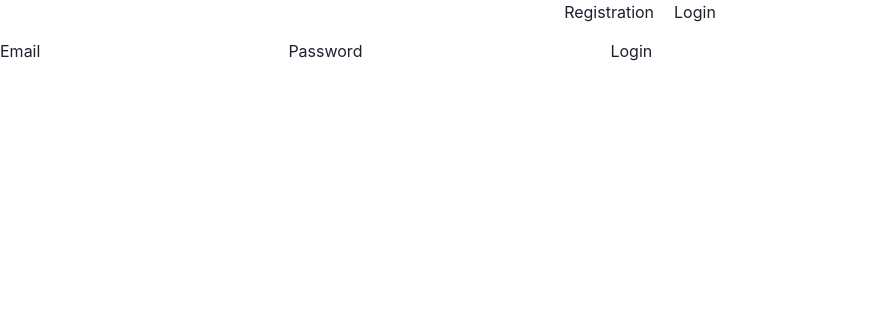
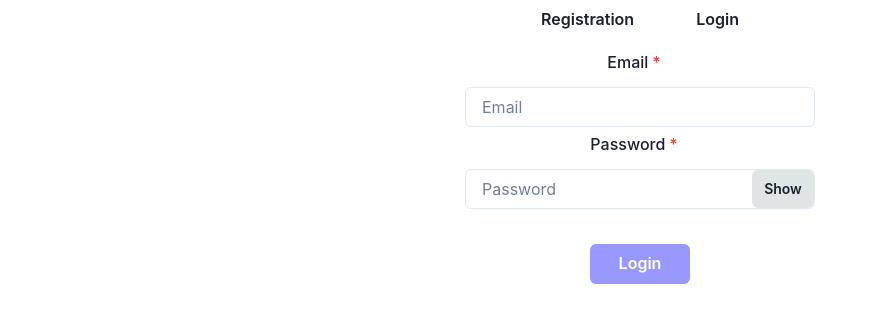
Before and after one commit to elisbet017/goit-react-hw-08-phonebook, a React (Create React App) app: page /login in a window 1280 px wide. Shown: the top 322 px of the page, without its empty margins (0-877 px from the left). Built offline with nearby package versions, Linux system fonts and the light colour scheme.

Commit message:
Add styles

```diff
--- a/src/components/Filter/Filter.jsx
+++ b/src/components/Filter/Filter.jsx
@@ -1,15 +1,15 @@
 import React from 'react';
-import { Field, Input } from '../Form/Form.styled';
 import { useDispatch, useSelector } from 'react-redux';
 import { setFilter } from 'redux/contacts/filter-slice';
 import { getFilter } from 'redux/contacts/contacts-selectors';
+import { Flex, FormLabel, Input } from '@chakra-ui/react';
 
 const Filter = () => {
   const filter = useSelector(getFilter);
   const dispatch = useDispatch();
   return (
-    <Field>
-      Find contact by name
+    <Flex flexDir='column' align='center' gap='10px'>
+      <FormLabel htmlFor="filter" m='0'>Find contact by name</FormLabel>
       <Input
         type="text"
         name="filter"
@@ -17,8 +17,12 @@ const Filter = () => {
         onChange={e => {
           dispatch(setFilter(e.target.value));
         }}
+        w="350px"
+        id="filter"
+        placeholder="Name"
+        focusBorderColor="#9898ff"
       />
-    </Field>
+    </Flex>
   );
 };
 export default Filter;
--- a/src/components/SharedLayout/AuthNav/AuthNav.jsx
+++ b/src/components/SharedLayout/AuthNav/AuthNav.jsx
@@ -1,12 +1,34 @@
-import { Flex } from '@chakra-ui/react';
+import { Button, Flex } from '@chakra-ui/react';
 import { NavLink } from 'react-router-dom';
-import { Link as ChakraLink } from '@chakra-ui/react';
 
 const AuthNav = () => {
   return (
-    <Flex gap="20px" justify="center">
-      <ChakraLink as={NavLink} to="/register">Registration</ChakraLink>
-      <ChakraLink as={NavLink} to="/login">Login</ChakraLink>
+    <Flex gap="30px" justify="center" align="center">
+      <Button
+        as={NavLink}
+        to="/register"
+        h="30px"
+        backgroundColor="#fff"
+        _hover={{
+          color: 'black',
+          bgGradient:
+            'linear-gradient(135deg, rgba(152,152,255,1) 0%, rgba(120,255,247,1) 100%)',
+        }}
+      >
+        Registration
+      </Button>
+      <Button
+        as={NavLink}
+        to="/login"
+        h="30px"
+        backgroundColor="#fff"
+        _hover={{
+          color: 'black',
+          bgGradient: 'linear-gradient(135deg, rgba(152,152,255,1) 0%, rgba(120,255,247,1) 100%)',
+        }}
+      >
+        Login
+      </Button>
     </Flex>
   );
 };
--- a/src/components/SharedLayout/Navigation.jsx
+++ b/src/components/SharedLayout/Navigation.jsx
@@ -2,9 +2,9 @@ import { NavLink } from 'react-router-dom';
 
 const Navigation = () => {
   return (
-    <nav>
+    <>
       <NavLink to="/contacts">Contacts</NavLink>
-    </nav>
+    </>
   );
 }
 
--- a/src/components/SharedLayout/SharedLayout.jsx
+++ b/src/components/SharedLayout/SharedLayout.jsx
@@ -1,19 +1,17 @@
 import { useSelector } from 'react-redux';
 import { getIsLoggedIn } from 'redux/auth/auth-selectors';
 import AuthNav from './AuthNav/AuthNav';
-import Navigation from './Navigation';
 import UserMenu from './UserMenu/UserMenu';
 import { Box } from '@chakra-ui/react';
 
 const SharedLayout = () => {
   const isLoggedIn = useSelector(getIsLoggedIn);
   return (
-    <Box as='header' mb='15px'>
+    <Box as="header" p="5px 0" mb="10px">
       {isLoggedIn ? (
-        <>
-          <Navigation />
+        <Box as="nav">
           <UserMenu />
-        </>
+        </Box>
       ) : (
         <AuthNav />
       )}
--- a/src/components/SharedLayout/UserMenu/UserMenu.jsx
+++ b/src/components/SharedLayout/UserMenu/UserMenu.jsx
@@ -1,7 +1,7 @@
 import { useDispatch, useSelector } from 'react-redux';
 import { logout } from 'redux/auth/auth-operations';
 import { getUserEmail } from 'redux/auth/auth-selectors';
-import { Avatar, Flex } from '@chakra-ui/react';
+import { Avatar, Button, Flex } from '@chakra-ui/react';
 
 const UserMenu = () => {
   const dispatch = useDispatch();
@@ -10,12 +10,24 @@ const UserMenu = () => {
     dispatch(logout());
   }
   return (
-    <Flex justify="end" gap="20px" align='center'>
-      <Avatar src="https://bit.ly/broken-link" w='40px' h='40px'/>
+    <Flex justify="end" gap="15px" align="center">
+      <Avatar src="https://bit.ly/broken-link" w="40px" h="40px" />
       <p>{email}</p>
-      <button type="button" onClick={handleLogout}>
+      <Button
+        type="button"
+        color="white"
+        backgroundColor="#9898ff"
+        variant="solid"
+        w="100px"
+        h='36px'
+        _hover={{
+          color: 'black',
+          backgroundColor: '#DFE5E5',
+        }}
+        onClick={handleLogout}
+      >
         Logout
-      </button>
+      </Button>
     </Flex>
   );
 };
--- a/src/index.js
+++ b/src/index.js
@@ -8,11 +8,10 @@ import { ChakraProvider, extendTheme } from '@chakra-ui/react';
 import { App } from 'components/App';
 import './index.css';
 
+
 const colors = {
   brand: {
     900: '#1a365d',
-    // 800: '#153e75',
-    // 700: '#2a69ac',
   },
 };
 
--- a/src/pages/LoginPage.jsx
+++ b/src/pages/LoginPage.jsx
@@ -1,66 +1,112 @@
+import {
+  Button,
+  Flex,
+  FormControl,
+  FormLabel,
+  Input,
+  InputGroup,
+  InputRightElement,
+} from '@chakra-ui/react';
 import { Notify } from 'notiflix';
 import { useState } from 'react';
 import { useDispatch } from 'react-redux';
 import { login } from 'redux/auth/auth-operations';
 
 const LoginPage = () => {
-  const [email, setEmail] = useState('');
-  const [password, setPassword] = useState('');
+  const [user, setUser] = useState({
+    email: '',
+    password: '',
+  });
+
+  const [show, setShow] = useState(false);
+
+  const handleShow = () => {
+    setShow(!show);
+  };
 
   const dispatch = useDispatch();
 
   const handleValueChange = e => {
-    switch (e.target.name) {
-      case 'email': {
-        setEmail(e.target.value);
-        break;
-      }
-      case 'password': {
-        setPassword(e.target.value);
-        break;
-      }
-      default:
-        return;
-    }
+    const field = e.target;
+    setUser({ ...user, [field.name]: field.value });
   };
 
   const handleSubmit = e => {
     e.preventDefault();
-    dispatch(login({ email, password }))
+    dispatch(login(user))
       .unwrap()
-      .then(() => Notify.success('You are successfully logged in')).catch(() => Notify.failure('Something was wrong :('));
+      .then(() => Notify.success('You are successfully logged in'))
+      .catch(() => Notify.failure('Something was wrong :('));
     resetForm();
   };
 
   const resetForm = () => {
-    setEmail('');
-    setPassword('');
+    setUser({
+      email: '',
+      password: '',
+    });
   };
 
   return (
-    <div>
-      <form onSubmit={handleSubmit}>
-        <label>
-          Email
-          <input
+    <>
+      <FormControl as="form" onSubmit={handleSubmit} isRequired>
+        <Flex gap="5px" alignItems="center" flexDir="column">
+          <FormLabel htmlFor="login-email">Email</FormLabel>
+          <Input
             type="email"
             name="email"
-            value={email}
+            value={user.email}
             onChange={handleValueChange}
+            placeholder="Email"
+            w="350px"
+            focusBorderColor="#9898ff"
+            id="login-email"
           />
-        </label>
-        <label>
-          Password
-          <input
-            type="password"
-            name="password"
-            value={password}
-            onChange={handleValueChange}
-          />
-        </label>
-        <button type="submit">Login</button>
-      </form>
-    </div>
+          <FormLabel htmlFor="login-password">Password</FormLabel>
+          <InputGroup w="350px" alignItems="center">
+            <Input
+              type={show ? 'text' : 'password'}
+              name="password"
+              value={user.password}
+              onChange={handleValueChange}
+              placeholder="Password"
+              focusBorderColor="#9898ff"
+              id="login-password"
+            />
+            <InputRightElement width="4rem">
+              <Button
+                h="38px"
+                size="sm"
+                onClick={handleShow}
+                backgroundColor="#DFE5E5"
+                variant="solid"
+                w="62px"
+                _hover={{
+                  color: 'white',
+                  backgroundColor: '#9898ff',
+                }}
+              >
+                {show ? 'Hide' : 'Show'}
+              </Button>
+            </InputRightElement>
+          </InputGroup>
+          <Button
+            type="submit"
+            color="white"
+            backgroundColor="#9898ff"
+            variant="solid"
+            w="100px"
+            mt="30px"
+            _hover={{
+              color: 'black',
+              backgroundColor: '#DFE5E5',
+            }}
+          >
+            Login
+          </Button>
+        </Flex>
+      </FormControl>
+    </>
   );
 };
 
--- a/src/pages/RegisterPage.jsx
+++ b/src/pages/RegisterPage.jsx
@@ -50,42 +50,74 @@ const RegisterPage = () => {
   };
 
   return (
-    <div>
-      <FormControl onSubmit={handleSubmit} isRequired>
-        <InputGroup gap="20px" justifyContent="center">
-          <FormLabel>Name</FormLabel>
+      <FormControl as="form" onSubmit={handleSubmit} isRequired>
+        <Flex alignItems="center" flexDir="column" gap="5px">
+          <FormLabel htmlFor="register-name">Name</FormLabel>
           <Input
             type="text"
             name="name"
             value={user.name}
             onChange={handleValueChange}
             placeholder="Name"
+            w="350px"
+            focusBorderColor="#9898ff"
+            id="register-name"
           />
-          <FormLabel>Email</FormLabel>
+          <FormLabel htmlFor="register-email">Email</FormLabel>
           <Input
             type="email"
             name="email"
             value={user.email}
             onChange={handleValueChange}
             placeholder="Email"
+            w="350px"
+            focusBorderColor="#9898ff"
+            id="register-email"
           />
-          <FormLabel>Password</FormLabel>
+          <FormLabel htmlFor="register-password">Password</FormLabel>
+          <InputGroup w="350px">
             <Input
               type={show ? 'text' : 'password'}
               name="password"
               value={user.password}
               onChange={handleValueChange}
               placeholder="Password"
+              focusBorderColor="#9898ff"
+              id="register-password"
             />
             <InputRightElement width="4rem">
-            <Button h="40px" size="sm" onClick={handleShow}>
+              <Button
+                h="38px"
+                size="sm"
+                onClick={handleShow}
+                backgroundColor="#DFE5E5"
+                variant="solid"
+                w="62px"
+                _hover={{
+                  color: 'white',
+                  backgroundColor: '#9898ff',
+                }}
+              >
                 {show ? 'Hide' : 'Show'}
               </Button>
             </InputRightElement>
           </InputGroup>
-        <Button type="submit">Register</Button>
+          <Button
+            type="submit"
+            color="white"
+            backgroundColor="#9898ff"
+            variant="solid"
+            w="100px"
+            mt="30px"
+            _hover={{
+              color: 'black',
+              backgroundColor: '#DFE5E5',
+            }}
+          >
+            Register
+          </Button>
+        </Flex>
       </FormControl>
-    </div>
   );
 };
 
```
Also changed, not shown: src/components/App.jsx (+0 -7 lines), src/components/Contact/Contact.jsx (+17 -7 lines), src/components/Form/Form.jsx (+54 -38 lines), src/pages/HomePage.jsx (+25 -6 lines). Lines whose indentation alone changed are shown as unchanged.
